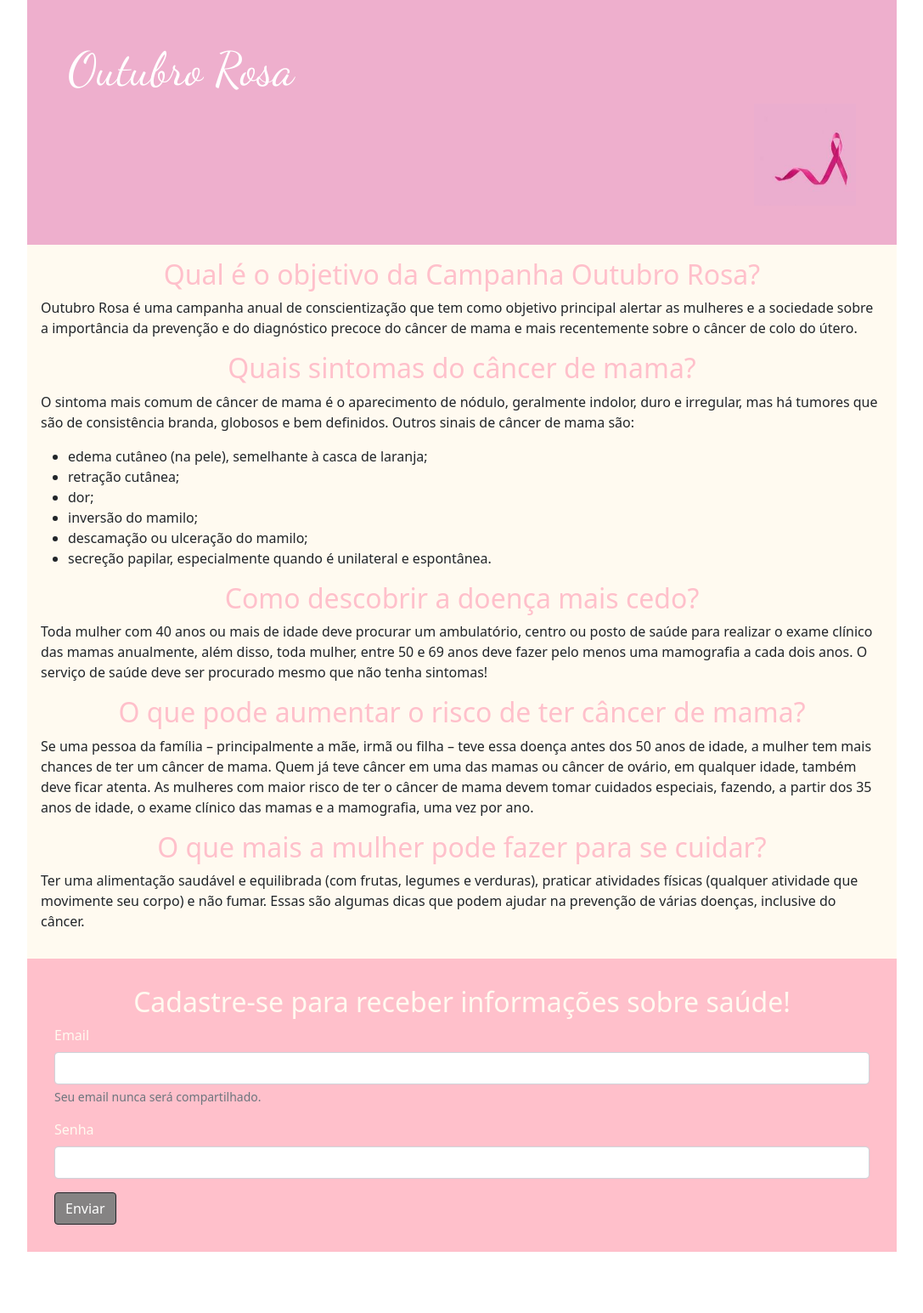
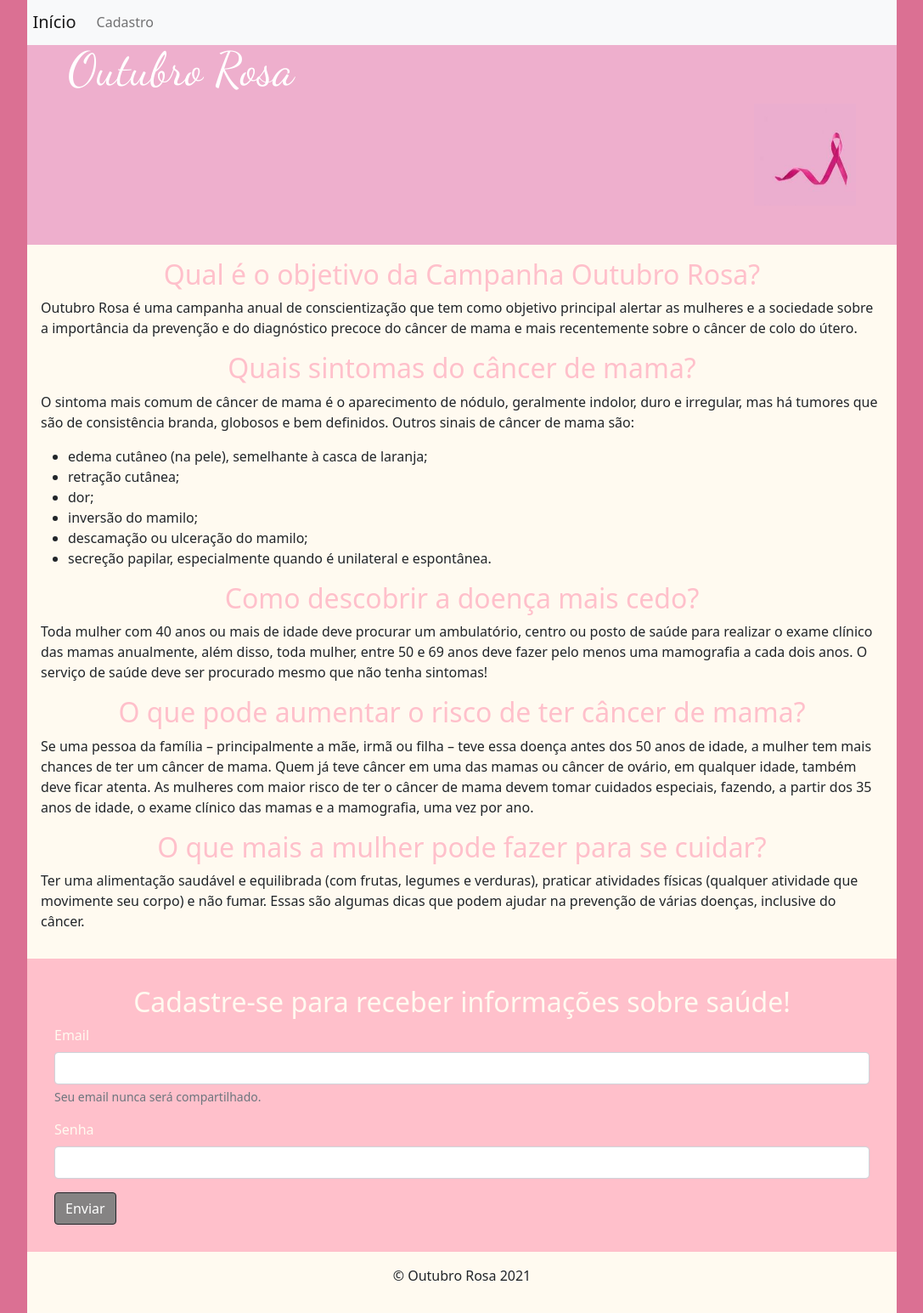
Before and after one commit to IglesiasBia/outubrorosa, a plain HTML site: page outrosa/index.html in a window 1280 px wide. Shown: the whole page at 85% size, without its empty margins (96-1183 px from the left). Before the commit the page ends 1473 px from the top, so only its background shows below. Drawn offline with nearby package versions, Linux system fonts and the light colour scheme.

Commit message:
att final

```diff
--- a/outrosa/index.html
+++ b/outrosa/index.html
@@ -17,12 +17,25 @@
       <header>
         <h1>Outubro Rosa</h1>
         <img src="img/laco.jfif" alt="">
+        <nav class="navbar fixed-top navbar-expand-lg navbar-light bg-light navegador">
+          <a class="navbar-brand" href="#">Início</a>
+          <button class="navbar-toggler" type="button" data-toggle="collapse" data-target="#navbarNav" aria-controls="navbarNav" aria-expanded="false" aria-label="Alterna navegação">
+            <span class="navbar-toggler-icon"></span>
+          </button>
+          <div class="collapse navbar-collapse" id="navbarNav">
+            <ul class="navbar-nav">
+              <li class="nav-item active">
+                <a class="nav-link" href="#contato">Cadastro </a>
+              </li>
+            </ul>
+          </div>
+        </nav>
       </header>
 
       <div class="container">
         <h2>Qual é o objetivo da Campanha Outubro Rosa?</h2>
         <p>
-            Outubro Rosa é uma campanha anual de conscientização que tem como objetivo principal alertar as mulheres e a sociedade sobre a importância da prevenção e do diagnóstico precoce do câncer de mama e mais recentemente sobre o câncer de colo do útero.
+          Outubro Rosa é uma campanha anual de conscientização que tem como objetivo principal alertar as mulheres e a sociedade sobre a importância da prevenção e do diagnóstico precoce do câncer de mama e mais recentemente sobre o câncer de colo do útero.
         </p>
         <h2>Quais sintomas do câncer de mama?</h2>
         <p>O sintoma mais comum de câncer de mama é o aparecimento de nódulo, geralmente indolor, duro e irregular, mas há tumores que são de consistência branda, globosos e bem definidos. Outros sinais de câncer de mama são:</p>
@@ -42,6 +55,7 @@
         <p>Ter uma alimentação saudável e equilibrada (com frutas, legumes e verduras), praticar atividades físicas (qualquer atividade que movimente seu corpo) e não fumar. Essas são algumas dicas que podem ajudar na prevenção de várias doenças, inclusive do câncer.</p>
 
       </div>
+
       <div id="contato">
         <form>
           <h2 class="cadastro">Cadastre-se para receber informações sobre saúde! </h2>
@@ -59,6 +73,9 @@
         </form>
 
       </div>
+      <footer>
+        <p> &copy; Outubro Rosa 2021</p>
+      </footer>
     </div>
 
     <!-- Optional JavaScript; choose one of the two! -->
--- a/outrosa/style.css
+++ b/outrosa/style.css
@@ -1,11 +1,19 @@
 @import url('https://fonts.googleapis.com/css2?family=Dancing+Script&display=swap');
 
 
+body{
+    background-color: palevioletred;
+}
+
+.navegador{
+    width: 80%;
+    margin: auto;
+    padding: 0.4em;
+}
 #pag{
     width: 80%;
     margin: auto;
     background-color: floralwhite;
-
 }
 
 
@@ -16,8 +24,6 @@ header{
     height: 18em;
     padding: 3em;
     text-align: right;
-
-
 }
 
 h1{
@@ -29,14 +35,12 @@ h1{
 
 .container{
     padding: 1em;
-
 }
 
 img{
     width: 120px;
     height: 120px;
     size: 70px;
-
 }
 
 h2{
@@ -49,8 +53,7 @@ h2{
     padding: 2em;
     background-color: pink;
     color: floralwhite;
-
-}
+    }
 .cadastro{
     color: floralwhite;
 }
@@ -58,3 +61,10 @@ h2{
 .botao{
     background-color: rgb(133, 131, 131);
 }
+
+footer{
+    background-color: floralwhite;
+    width: auto;
+    padding: 1em;
+    text-align: center;
+}
```
Also changed, not shown: 1 other file.
